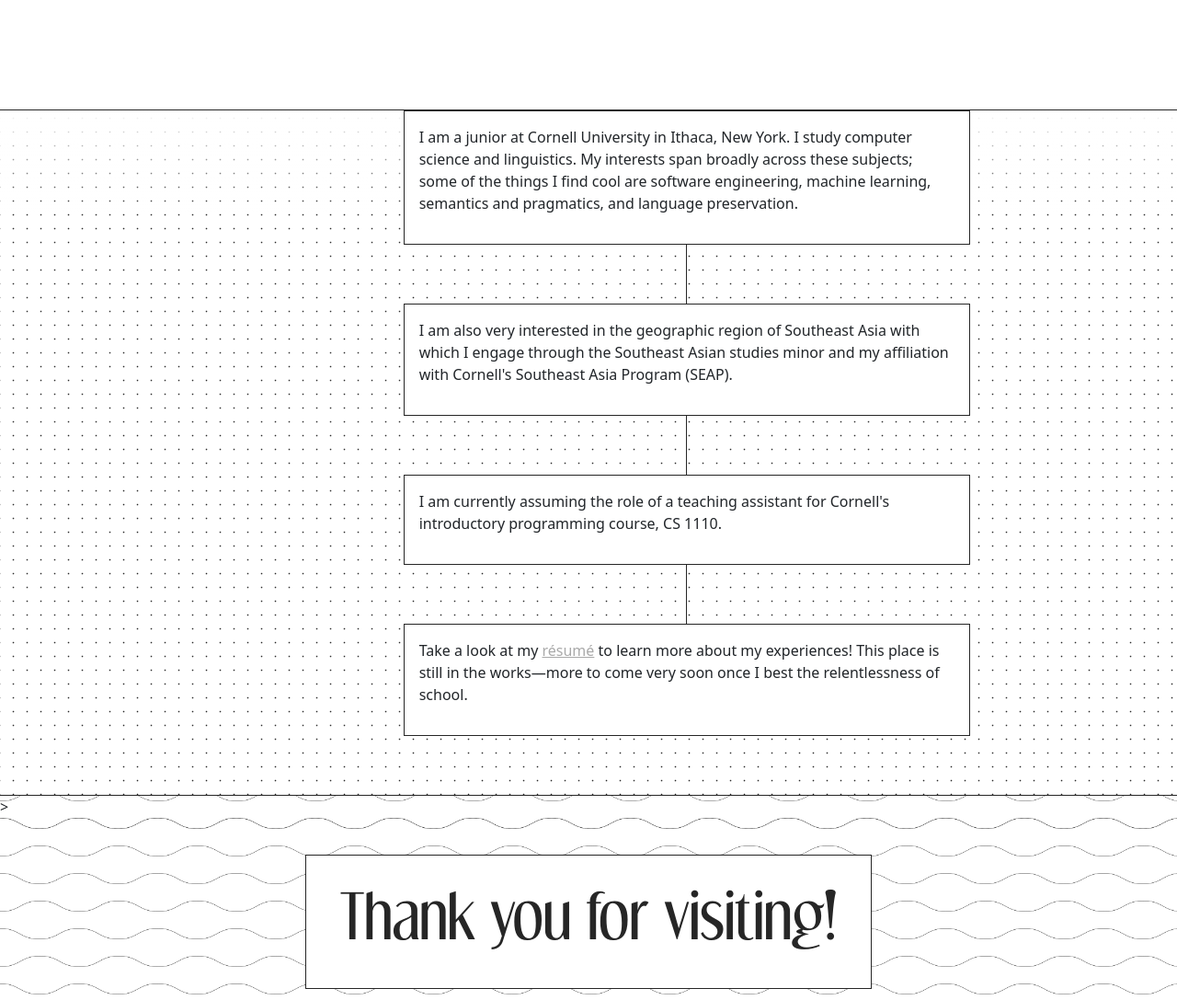
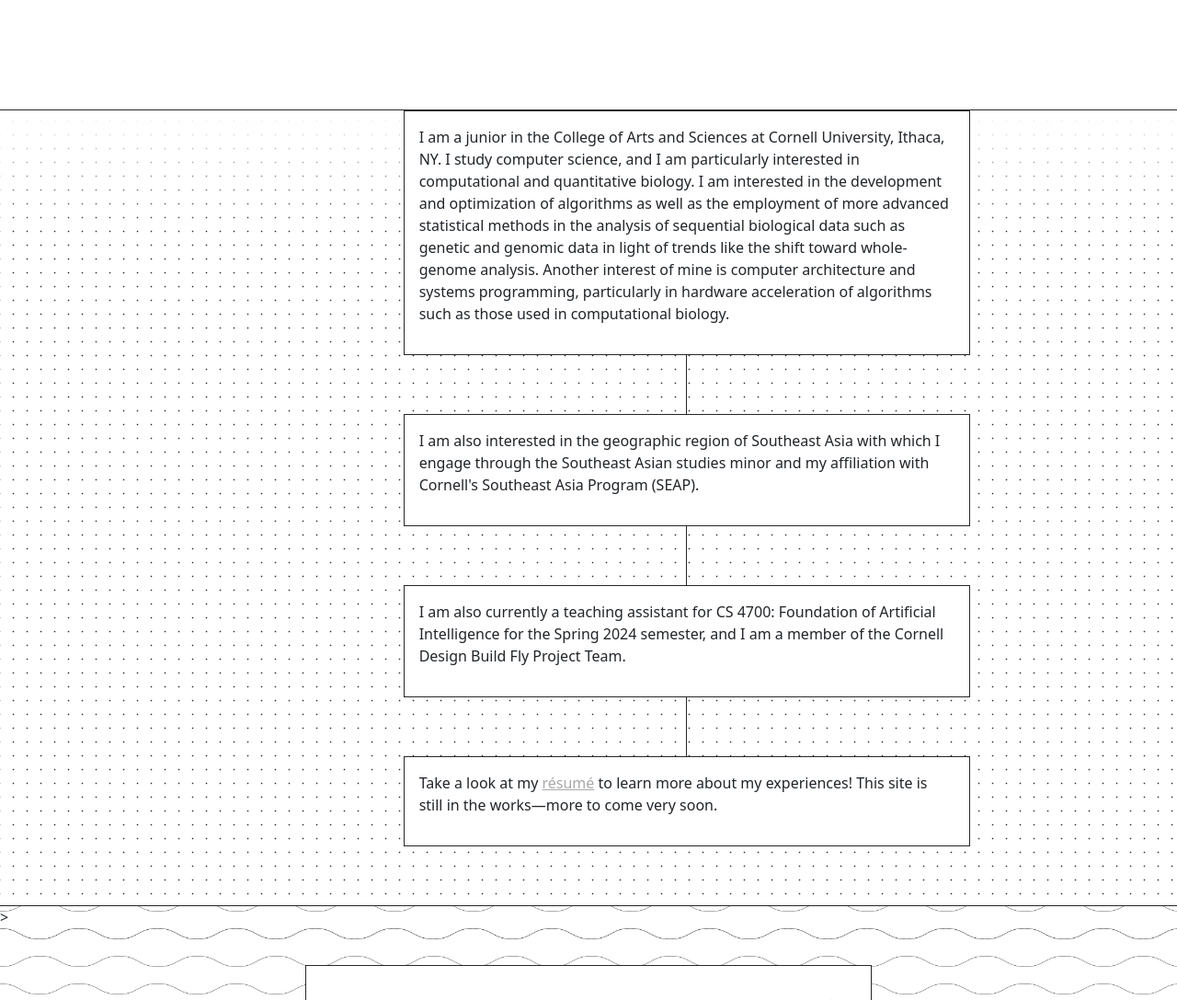
Before and after one commit to irfanznz/irfans-website-legacy, a website built with webpack: page src/main.html in a window 1280 px wide. Shown: the part 4680-5767 px from the top of the page at 92% size. Built offline with nearby package versions, Linux system fonts and the light colour scheme; some packages are replaced by stand-ins of ours; animation ran at ten frames a second.

Commit message:
Updated for SP24

```diff
--- a/src/main.html
+++ b/src/main.html
@@ -33,12 +33,16 @@
 						id="abt-1"
 					>
 						<p>
-							I am a junior at Cornell University in Ithaca, New
-							York. I study computer science and linguistics. My
-							interests span broadly across these subjects; some
-							of the things I find cool are software engineering,
-							machine learning, semantics and pragmatics, and
-							language preservation.
+							I am a junior in the College of Arts and Sciences at Cornell
+							University, Ithaca, NY. I study computer science, and I am
+							particularly interested in computational and quantitative biology.
+							I am interested in the development and optimization of algorithms
+							as well as the employment of more advanced statistical methods in
+							the analysis of sequential biological data such as genetic and
+							genomic data in light of trends like the shift toward whole-genome
+							analysis. Another interest of mine is computer architecture and
+							systems programming, particularly in hardware acceleration of
+							algorithms such as those used in computational biology.
 						</p>
 					</div>
 				</div>
@@ -57,10 +61,9 @@
 						id="abt-1"
 					>
 						<p>
-							I am also very interested in the geographic region
-							of Southeast Asia with which I engage through the
-							Southeast Asian studies minor and my affiliation
-							with Cornell's Southeast Asia Program (SEAP).
+							I am also interested in the geographic region of Southeast Asia
+							with which I engage through the Southeast Asian studies minor and
+							my affiliation with Cornell's Southeast Asia Program (SEAP).
 						</p>
 					</div>
 				</div>
@@ -79,9 +82,9 @@
 						id="abt-1"
 					>
 						<p>
-							I am currently assuming the role of a teaching
-							assistant for Cornell's introductory programming
-							course, CS 1110.
+							I am also currently a teaching assistant for CS 4700: Foundation
+							of Artificial Intelligence for the Spring 2024 semester, and I am
+							a member of the Cornell Design Build Fly Project Team.
 						</p>
 					</div>
 				</div>
@@ -105,23 +108,17 @@
 								href="https://drive.google.com/file/d/1pvekpZu0q7kUWii-XE_VaTwwdcuWgDIK/view?usp=drive_link"
 								>résumé</a
 							>
-							to learn more about my experiences! This place is
-							still in the works—more to come very soon once I
-							best the relentlessness of school.
+							to learn more about my experiences! This site is still in the
+							works—more to come very soon.
 						</p>
 					</div>
 				</div>
 				<div class="col-md-2"></div>
 			</div>
 			<div class="row-spacer"></div>
-			<div
-				class="position-absolute overflow-hidden bg-grad-trans-top"
-			></div>
+			<div class="position-absolute overflow-hidden bg-grad-trans-top"></div>
 			<div class="position-absolute overflow-hidden bg-container">
-				<div
-					class="section-background position-absolute"
-					id="bg-dots"
-				></div>
+				<div class="section-background position-absolute" id="bg-dots"></div>
 			</div>
 		</div>
 		<div
@@ -136,9 +133,7 @@
 						class="bg-white p-3 text-container w-100 h-100 position-relative"
 						id="abt-1"
 					>
-						<p id="thanks" class="text-center">
-							Thank you for visiting!
-						</p>
+						<p id="thanks" class="text-center">Thank you for visiting!</p>
 					</div>
 				</div>
 				<div class="col-md-3"></div>
@@ -181,15 +176,8 @@
 			</svg>
 
 			<div class="position-absolute overflow-hidden bg-container">
-				<div
-					class="section-background position-absolute"
-					id="bg-waves-1"
-				></div>
-				<div
-					class="section-background position-absolute"
-					id="bg-waves-2"
-					--
-				>
+				<div class="section-background position-absolute" id="bg-waves-1"></div>
+				<div class="section-background position-absolute" id="bg-waves-2" -->
 					>
 				</div>
 			</div>
```
